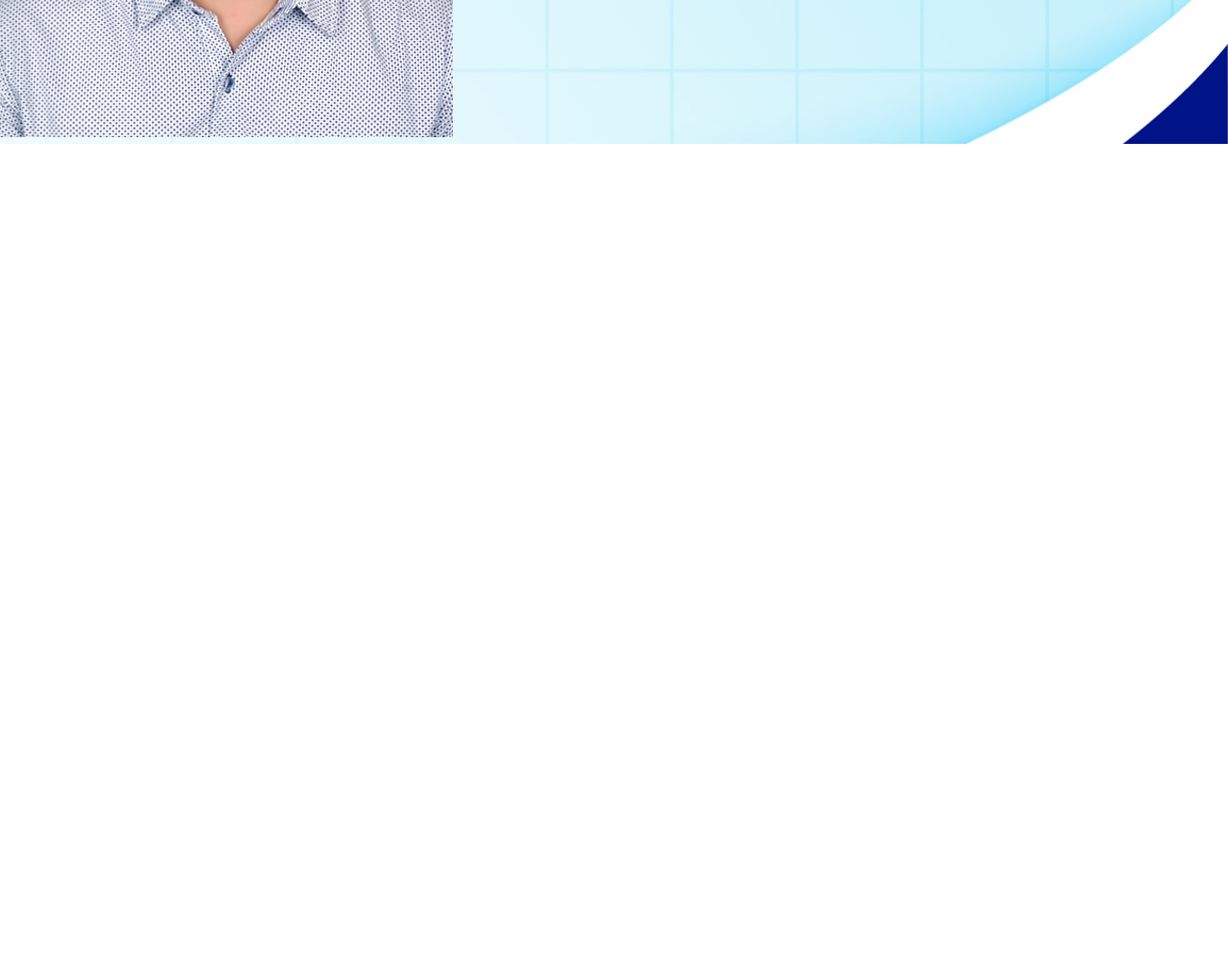
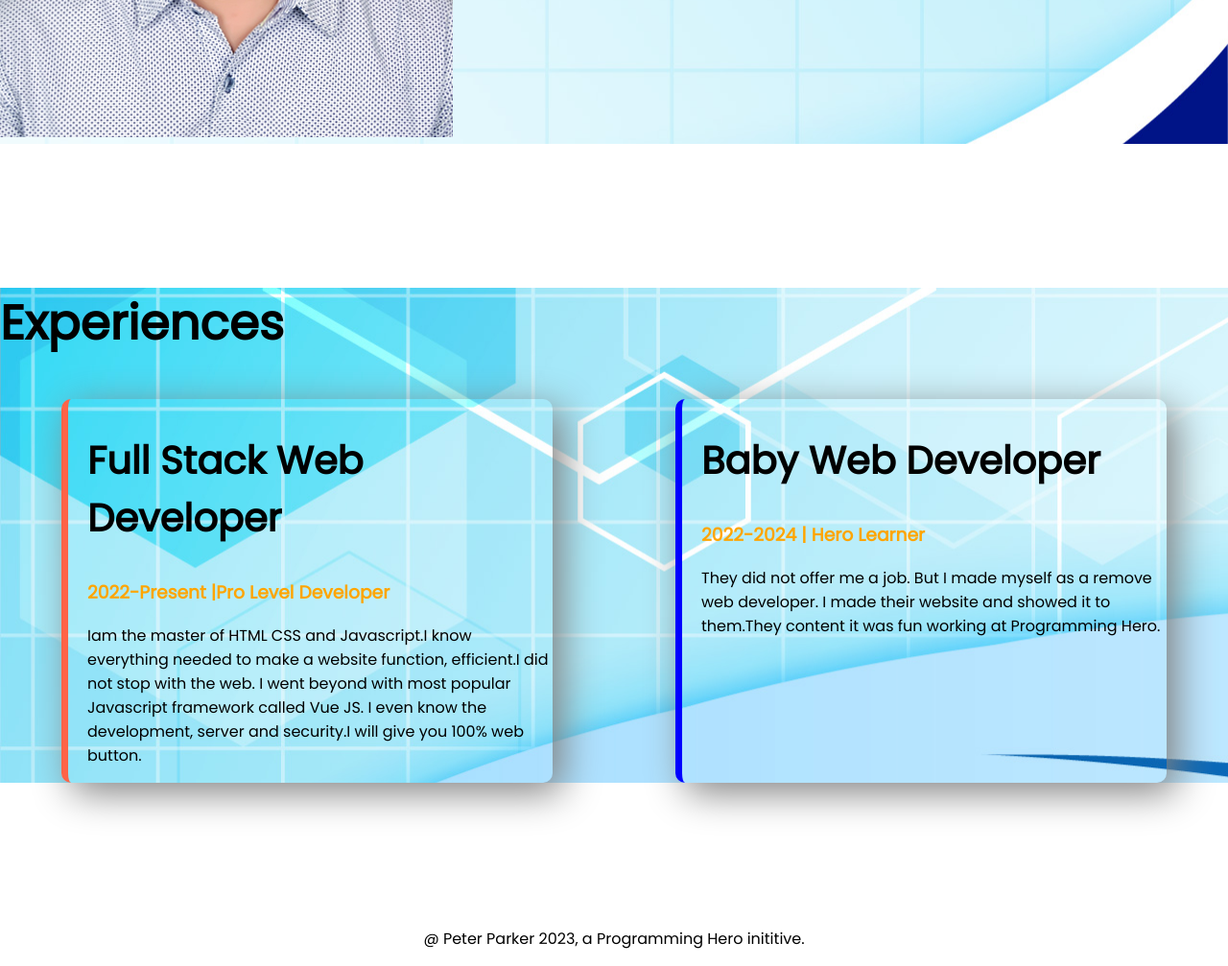
Before and after one commit to mkmunna6615/Developer-Portfolio, a plain HTML site: page index.html in a window 1280 px wide. Shown: the part 1110-2117 px from the top of the page at 96% size. Before the commit the page ends 1410 px from the top, so only its background shows below. Drawn offline with Linux system fonts and the light colour scheme.

Commit message:
style border and footer

```diff
--- a/index.html
+++ b/index.html
@@ -11,7 +11,7 @@
     <link rel="stylesheet" href="style.css">
 </head>
 <body>
-    <section class="top-banner">
+    <section class="top-banner flexible-container">
         <div class="half-width">
             <h1>Welcome To</h1>
             <h1><span class="orange-color">Mostafa Kamal</span> World!</h1>
@@ -26,7 +26,7 @@
             <img src="images/munna pic.jpg" alt="">
          </div>
     </section>
-    <section class="Drem-Big">
+    <section class="Drem-Big flexible-container">
         <div>
             <img src="images/munna pic.jpg" alt="">
         </div>
@@ -36,7 +36,31 @@
             <p>I already learned the basic HTML and CSS I can build any simple website.I can even teach my grandma how to make simple website.My goal is to build 3 website and learn advanced topics.</p>
             <a class="link-button" target="_blank" href="https://github.com/mkmunna6615/Developer-Portfolio">DOWNLOAD RESUME</a>
         </div>
+    </section>
+        <section class="experience-area">
+            <h1>Experiences</h1>
+            <div  class="flexible-container">
+                <div id="full-stack-developer" class="experience-item">
+                    <h2>Full Stack Web Developer</h2>
+                    <h3 class="orange-color">2022-Present |Pro Level Developer</h3>
+                     <p>
+                        Iam the master of HTML CSS and Javascript.I know everything needed to make a website function, efficient.I did not stop with the web. I went beyond with most popular Javascript framework called Vue JS. I even know the development, server and security.I will give you 100% web button.
+                     </p>
+                     </div>
+                <div id="baby-web-developer"class="experience-item">
+                    <h2>Baby Web Developer</h2>
+                    <h3 class="orange-color">2022-2024 | Hero Learner</h3>
+                    <p> They did not offer me a job. But I made myself as a remove web developer. I made their website and showed it to them.They content it was fun working at Programming Hero.</p>
+                </div>
+            </div>
+
+        </section>
 
     </section>
     </body>
+    <footer>
+        <p>
+            @ Peter Parker 2023, a Programming Hero inititive.
+        </p>
+    </footer>
 </html>
--- a/style.css
+++ b/style.css
@@ -3,13 +3,16 @@ body{
     margin: 0;
 }
 h1 {
-    font-size: 45px;
+    font-size: 50px;
 
+}
+h2{
+    font-size: 40px;
 }
 .orange-color{
     color: orange;
 }
-section{
+.flexible-container{
     display: flex;
     margin-bottom: 150px;
 }
@@ -39,3 +42,27 @@ section{
     background-repeat: no-repeat;
     background-position: right;
 }
+.experience-area{
+    background-image: url(images/deram\ big.jpg);
+    background-repeat: no-repeat;
+    background-position: left;
+}
+.experience-item{
+    width: 40%;
+    margin-left: 5%;
+    margin-right: 5%;
+    padding-left: 20px;
+    border-radius: 10px;
+    box-shadow: 10px 10px 40px gray;
+
+}
+ #full-stack-developer{
+    border-left: 7px solid tomato;
+
+}
+#baby-web-developer{
+    border-left: 7px solid blue;
+}
+footer p{
+    text-align: center;
+}
```
Also changed, not shown: 1 other file.
